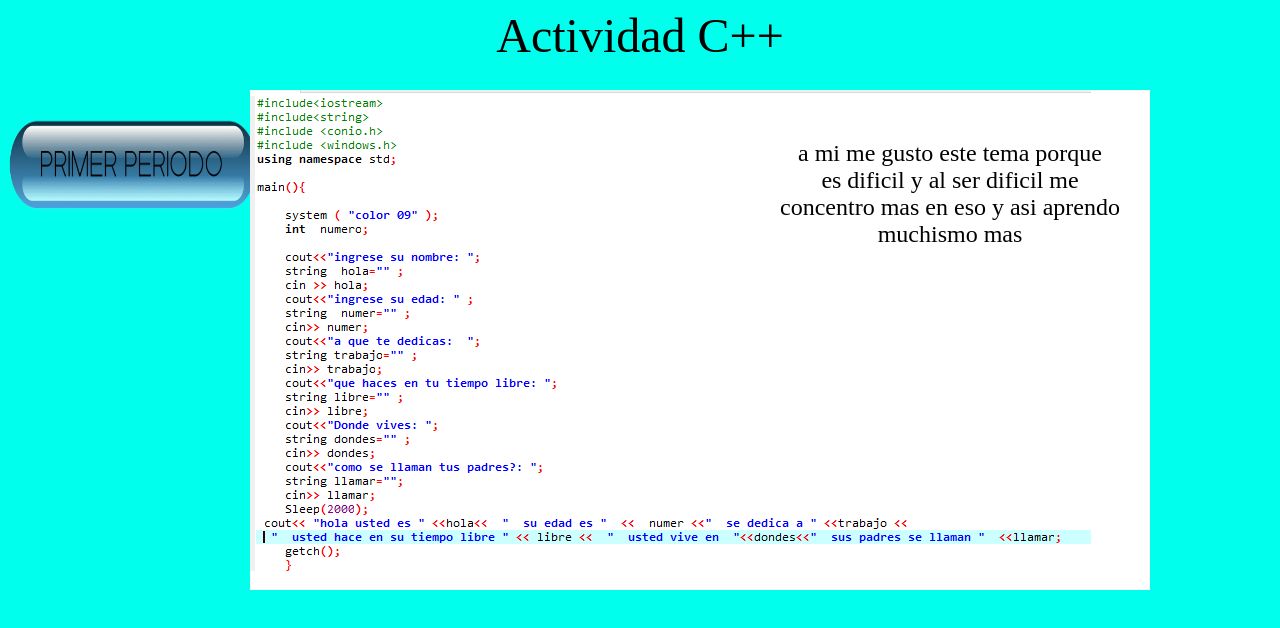
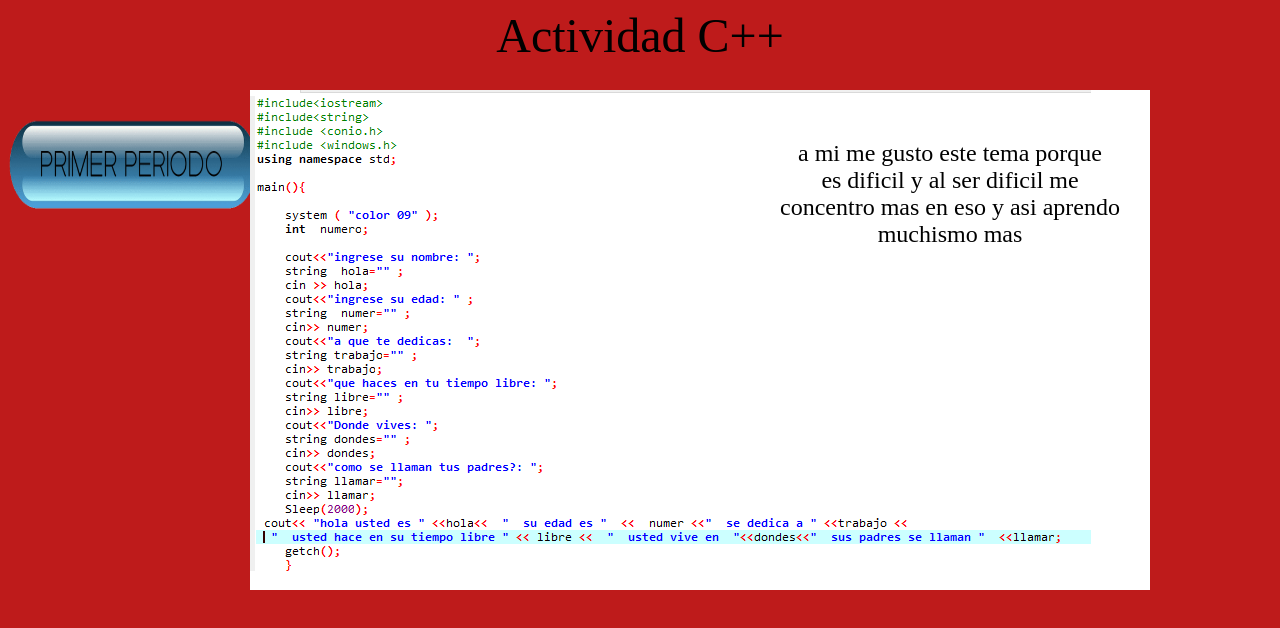
Before and after one commit to Juan-alzate567/codigoc, a plain HTML site: page index.html in a window 1280 px wide. Drawn offline with Linux system fonts and the light colour scheme.

Commit message:
Update index.html

```diff
--- a/index.html
+++ b/index.html
@@ -3,7 +3,7 @@
 <head>
 	<title></title>
 </head>
-<body bgcolor ="#00FFEC">
+<body bgcolor ="#BE1B1B ">
 
 </body>
 </html>
```
